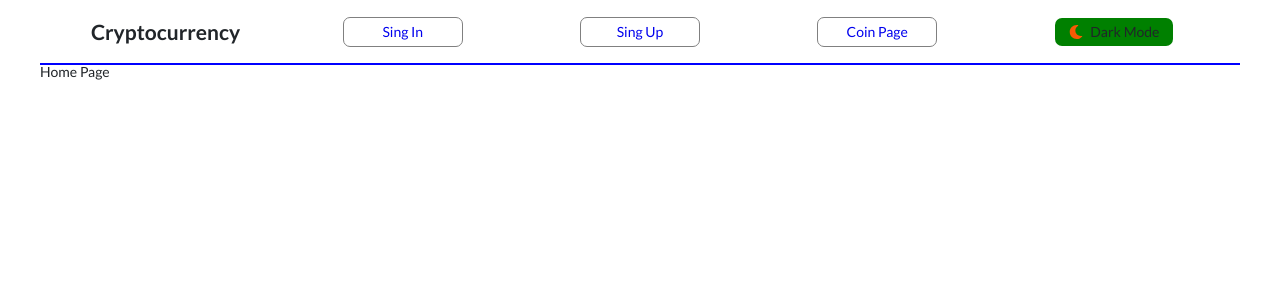
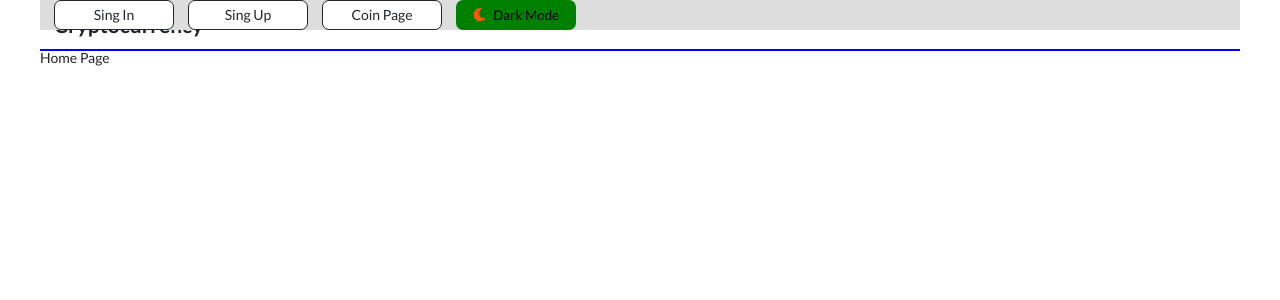
Before and after one commit to webioann/cryptocurrency, a React app: page / in a window 1280 px wide. Shown: the top 300 px of the page. Built offline with nearby package versions, Linux system fonts and the light colour scheme.

Commit message:
styles ...

```diff
--- a/src/App/index.scss
+++ b/src/App/index.scss
@@ -4,7 +4,8 @@ $text-dark: #212529;
 $text-carrot: #f85904;
 
 $bg-light: #ffffff;
-$bg-dark: #252526;
+// $bg-dark: #252526;
+$bg-dark: #303747;
 $bg-hover: rgba(0,0,0,0.1);
 $bg-active: rgba(0,0,0,0.2);
 $button-maxsize: 120px;
--- a/src/components/Navbar/Navbar.tsx
+++ b/src/components/Navbar/Navbar.tsx
@@ -2,7 +2,6 @@ import React from 'react'
 import { useAppSelector } from '../../Redux/store'
 import { Link } from "react-router-dom"
 import ThemeToggle from '../ThemeToggle/ThemeToggle'
-
 import './navbar.scss'
 
 const Navbar:React.FC = () => {
@@ -11,20 +10,16 @@ const Navbar:React.FC = () => {
 
     return (
         <nav className='navbar'>
+            <Link to="/" className={`logo ${color_theme}`}>Cryptocurrency</Link>
+
+            <div className='menu'>
+                <Link to="/sing-in" className={`link ${color_theme}`}>Sing In</Link>
+                <Link to="/sing-up" className={`link ${color_theme}`}>Sing Up</Link>
+                <Link to="/coin-page" className={`link ${color_theme}`}>Coin Page</Link>
+                <ThemeToggle/>
+            </div>
+
             <div className='nav-item'>
-                <h2 className='logo'>Cryptocurrency</h2>
-            </div>
-            <div className='nav-item'>
-                <Link to="/sing-in" className='link'>Sing In</Link>
-            </div>
-            <div className='nav-item'>
-                <Link to="/sing-up" className='link'>Sing Up</Link>
-            </div>
-            <div className='nav-item'>
-                <Link to="/coin-page" className='link'>Coin Page</Link>
-            </div>
-            <div className='nav-item'>
-                <ThemeToggle/>
             </div>
         </nav>
     )
--- a/src/components/Navbar/navbar.scss
+++ b/src/components/Navbar/navbar.scss
@@ -1,48 +1,57 @@
 @import'../../App/index.scss';
 .navbar{
-    position: sticky;
-    top: 0;
-    left: 0;
-    right: 0;
-    display: grid;
-    gap: 1rem;
+    width: 100%;
+    display: flex;
+    justify-content: space-between;
     padding: 1rem;
     border-bottom: 2px solid blue;
-    .nav-item{
+    position: fixed;
+    z-index: 10;
+    .logo{
+        color: $text-dark;
+        font-size: 1.5rem;
+        font-weight: 600;
         display: flex;
-        justify-content: center;
+    }
+    .menu{
+        display: flex;
+        flex-direction: column;
         align-items: center;
-        .logo{
-            // border: 1px solid grey;
-            // max-width: 290px;
-            padding: 0.5rem 1rem;
-        }
+        width: 100%;
+        position: absolute;
+        background-color: #ddd;
+        top: 0;
+        left: 0;
+        z-index: 5;
         .link{
             width: $button-maxsize;
+
+            margin-top: 1rem;
             display: flex;
             align-items: center;
             justify-content: center;
             padding: 0.5rem 1rem;
             border-radius: 0.5rem;
-            border: 1px solid grey;
-            box-shadow: 0px 0px 6px rgba(0,0,0,0.0);
-            transition: box-shadow 200ms linear;
-            cursor: pointer;
+            border: 1px solid $text-dark;
+            color: $text-dark;
+        }
+        .dark{
+            color: $text-light;
+            border: 1px solid $text-light;
         }
     }
 }
-@media (min-width: 576px) {
+@media (min-width: 640px) {
     .navbar{
-        grid-template-columns: 1fr 1fr 1fr;
+        flex-direction: row;
+        align-items: center;
+        position: relative;
+        .menu{
+            flex-direction: row;
+            .link{
+                margin-top: 0;
+                margin-left: 1rem;
+            }
+        }
     }
 }
-@media (min-width: 768px) {
-    .navbar{
-        grid-template-columns: 1fr 1fr 1fr 1fr;
-    }
-}
-@media (min-width: 992px) {
-    .navbar{
-        grid-template-columns: 1fr 1fr 1fr 1fr 1fr;
-    }
-}
--- a/src/components/ThemeToggle/ThemeToggle.tsx
+++ b/src/components/ThemeToggle/ThemeToggle.tsx
@@ -11,18 +11,18 @@ const ThemeToggle:React.FC = () => {
 
     if ( color_theme === 'light' ) {
         return (
-            <div className='toggle' onClick={() => dispatch(installDarkTheme())}>
+            <button className='toggle' onClick={() => dispatch(installDarkTheme())}>
                 <FaMoon className='toggle-icon'/>
                 <span>Dark Mode</span>
-            </div>
+            </button>
         )
     }
     else {
         return (
-            <div className='toggle' onClick={() => dispatch(installLightTheme())}>
+            <button className='toggle' onClick={() => dispatch(installLightTheme())}>
                 <FaSun className='toggle-icon'/>
                 <span>Light Mode</span>
-            </div>
+            </button>
         )
     }
 }
--- a/src/components/ThemeToggle/theme-toggle.scss
+++ b/src/components/ThemeToggle/theme-toggle.scss
@@ -1,5 +1,9 @@
 @import'../../App/index.scss';
+
 .toggle{
+    width: $button-maxsize;
+
+    margin-top: 1rem;
     display: flex;
     align-items: center;
     justify-content: center;
@@ -14,3 +18,10 @@
         margin-left: 0.5rem;
     }
 }
+@media (min-width: 640px) {
+    .toggle{
+        margin-top: 0;
+        margin-left: 1rem;
+    }
+
+}
```
